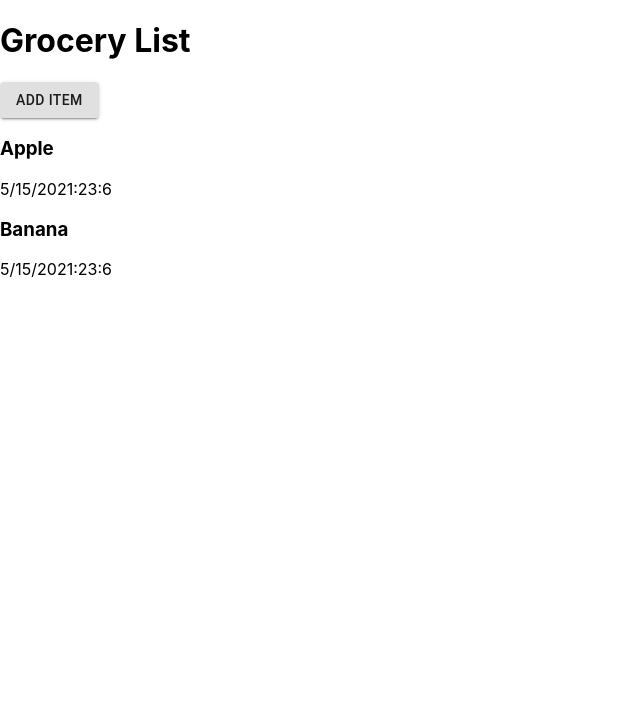
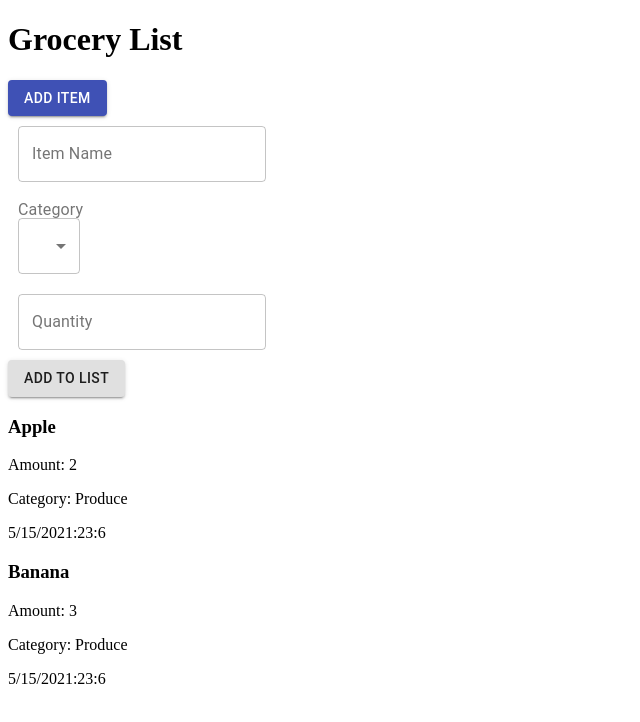
Before and after one commit to 2021-IBM-Accelerate-SW-Track/lab-1-team-19, a React (Create React App) app: page / in a window 1280 px wide. Both pictures are taken after a click on the button "ADD ITEM". Shown: the top 722 px of the page, without its empty margins (0-640 px from the left). Built offline with nearby package versions, Linux system fonts and the light colour scheme.

Commit message:
Updating addForm with MaterialUI components

```diff
--- a/src/App.js
+++ b/src/App.js
@@ -4,12 +4,9 @@ import AddItem from "./component/AddItem"
 import { useState } from 'react'
 import Button from '@material-ui/core/Button'
 
-import './App.css';
-
 
 function App() {
   const [addBox, setAddBox] = useState(true)
-
   let today = new Date();
   const [items, setItems] = useState([
 		{
@@ -66,9 +63,9 @@ function App() {
 return (
   <div className="container">
     <Header />
-    <Button variant="contained" onClick={() => setAddBox(!addBox)}>Add item</Button>
+    <Button variant="contained" color='primary' onClick={() => setAddBox(!addBox)}>Add item</Button>
 
-    {addBox && <AddItem onAdd = {addItem} />}
+    {!addBox && <AddItem onAdd = {addItem} />}
 
     {items.length>0 ? (
         <Items items={items} />
--- a/src/component/AddItem/AddItem.js
+++ b/src/component/AddItem/AddItem.js
@@ -3,6 +3,7 @@ import Button from "@material-ui/core/Button"
 import Textfield from "@material-ui/core/TextField"
 import Select from "@material-ui/core/Select"
 import MenuItem  from "@material-ui/core/MenuItem"
+import InputLabel from "@material-ui/core/InputLabel";
 
 const AddItem = ({ onAdd }) => {
 	const [text, setText] = useState('');
@@ -38,16 +39,28 @@ const onSubmit = (e) => {
 		<form className = 'add-form' onSubmit = {onSubmit}>
 
 			{/* Item Name Input */}
-			<div>
-				<label>Item</label>
-				<Textfield type = 'text' data-testid='new-item-input' label = 'Add Item' value={text} onChange={(e) => setText(e.target.value)}/>
+			<div
+				style={
+					{padding:'10px'}
+				}
+			>
+				<Textfield
+					type = 'text'
+					data-testid='new-item-input'
+					variant = 'outlined'
+					label = 'Item Name'
+					value={text} onChange={(e) => setText(e.target.value)}
+				/>
 			</div>
 
 			{/* Item Category Input*/}
-			<div>
-				<label>Category</label>
-				<Select labelId="category" value={category} onChange={(e) => setCategory(e.target.value)}>
-					<MenuItem value="Select">Select</MenuItem>
+			<div
+				style={
+					{padding:'10px'}
+				}
+			>
+				<InputLabel id="category-select">Category</InputLabel>
+				<Select label="Category" labelId="category-select" variant="outlined" value={category} onChange={(e) => setCategory(e.target.value)}>
 					<MenuItem value="Meat">Meat</MenuItem>
 					<MenuItem value="Dairy">Dairy</MenuItem>
 					<MenuItem value="Frozen">Frozen</MenuItem>
@@ -60,13 +73,23 @@ const onSubmit = (e) => {
 
 
 			{/* Item Quantity Input */}
-			<div>
-				<label>Quantity</label>
-				<input id="quantity" type="number" value={quantity} onChange={(e) => setQuantity(e.target.value)}/>
+			<div
+				style={
+					{padding:'10px'}
+				}
+			>
+				<Textfield
+					type="number"
+					variant='outlined'
+					label ='Quantity'
+					value={quantity}
+					onChange={(e) => setQuantity(e.target.value)}
+				/>
 
 			</div>
 
-			<Button variant="contained" type='submit' data-testid="new-item-button" > Add </Button>
+			{ /*Item Submission*/ }
+			<Button variant="contained" type='submit' data-testid="new-item-button" > Add To List </Button>
 		</form>
 	)
 }
--- a/src/component/Item/Item.js
+++ b/src/component/Item/Item.js
@@ -22,11 +22,20 @@ const Item = ({ item }) => {
 				{item.itemName}
 			</h3>
 
+			<p>
+				Amount: {item.quantity}
+			</p>
+
+			<p>
+				Category: {item.category}
+			</p>
+
 			{/* Using date object to get information about time/date item added. */}
 			<p>
 				{item.date.getMonth()}/{item.date.getDate()}/{item.date.getFullYear()}:
 				{item.date.getHours()}:{item.date.getMinutes()}
 			</p>
+
 		</div>
 	)
 }
```
